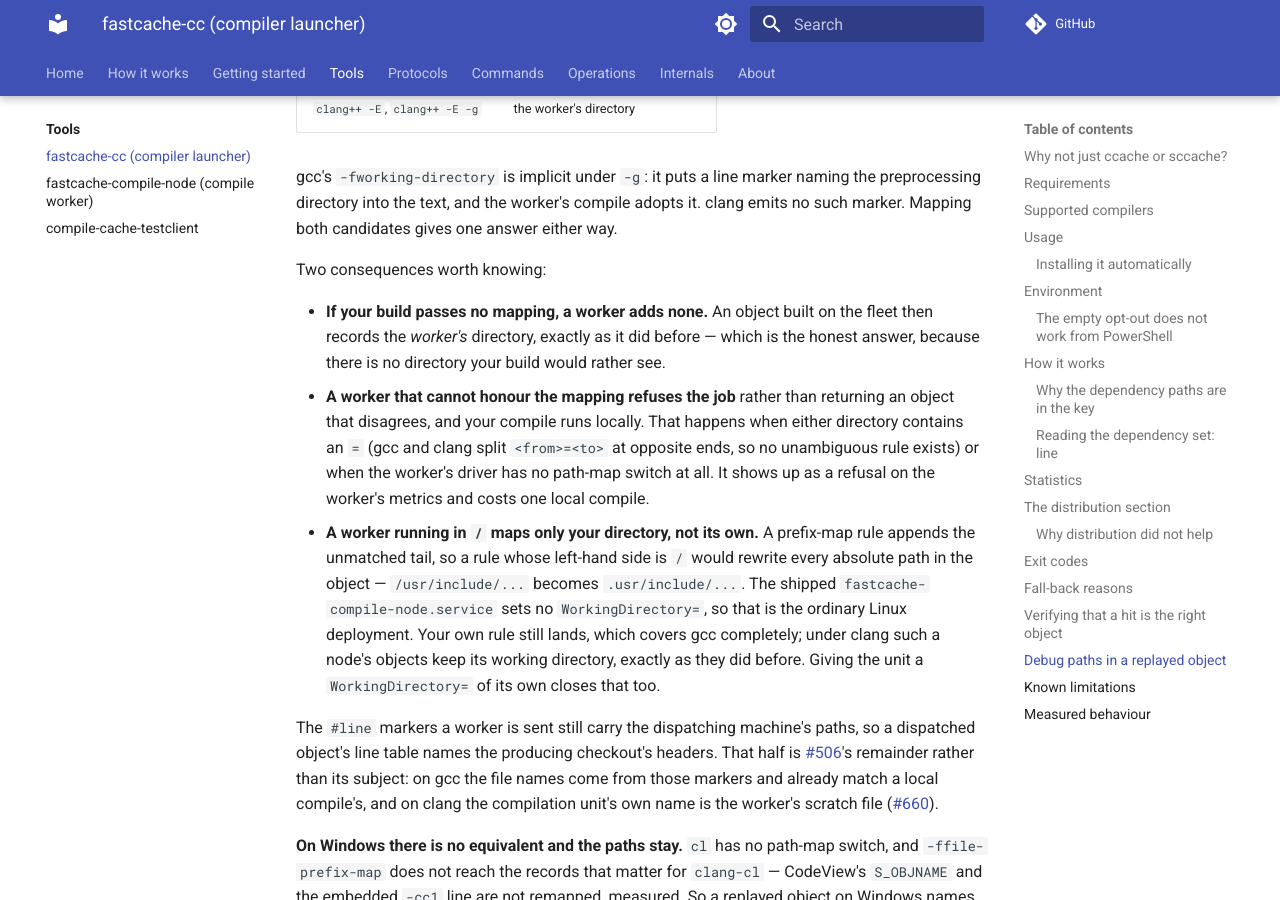
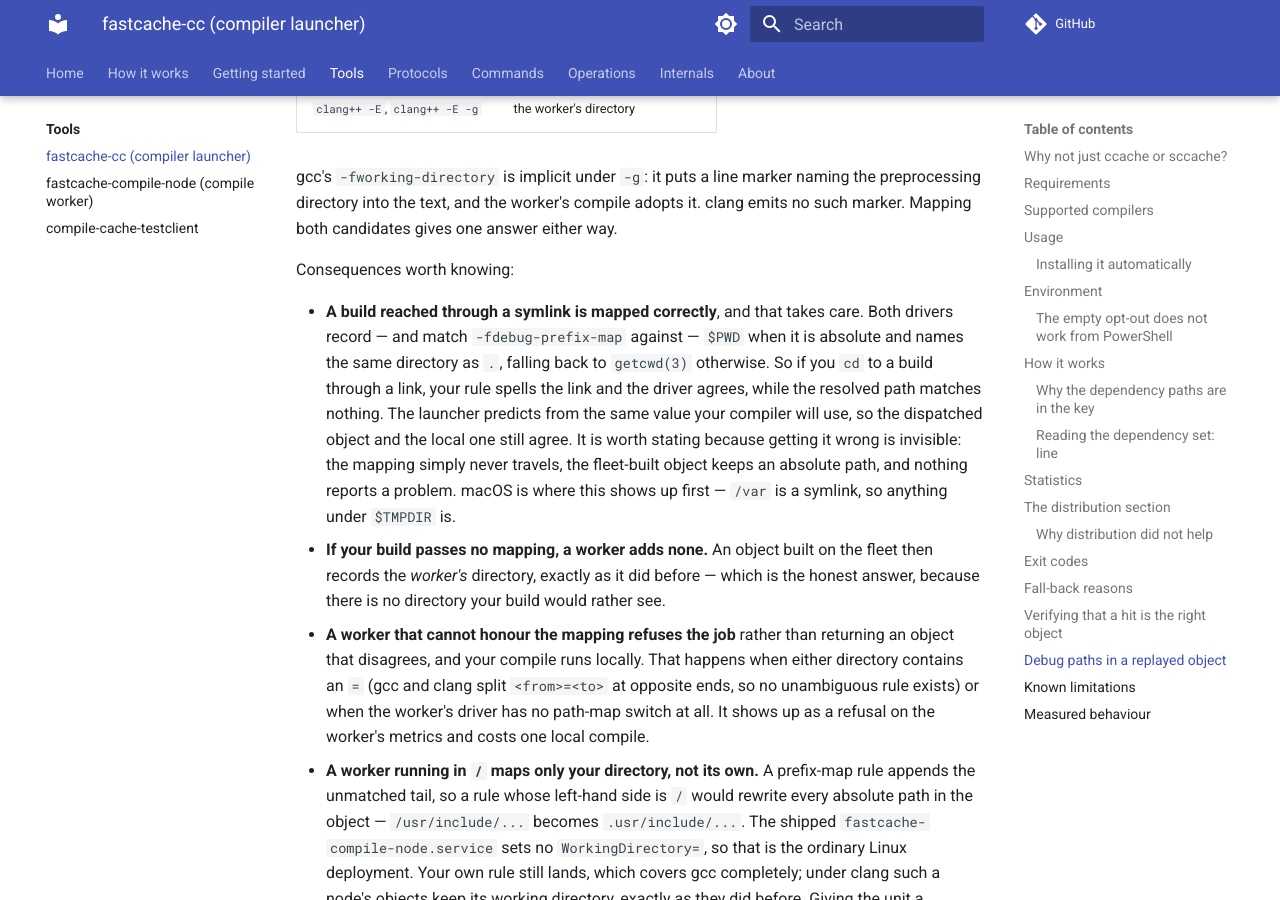
Before and after one commit to LASTRADA-Software/fastcached, an MkDocs documentation site: the page built from docs/tools/fastcache-cc.md, in a window 1280 px wide and 900 px high, scrolled down 19233 px. Built offline with MkDocs 1.6.1 and Material for MkDocs 9.7.7, drawn with Linux system fonts in a browser that asks for light colours; comment, search, counter and statistics services are not loaded.

Commit message:
docs: record that the mapped directory is $PWD, not getcwd(3)
The rulebook is where this belongs: it has already been a bug, and a silent one.
`.agent/rules/compile-cache.md` and the AGENT.md tripwire gain the measured rule
and the two things that make it stick -- that canonicalizing both sides is more
permissive than the driver and manufactures the disagreement in the other
direction, and that the residue in a wrong object identifies the DRIVER rather
than the origin, so a dispatched object showing the client's directory is gcc's
`-fworking-directory` marker rather than proof it never came from a worker.

That second point is a second, independent reason mapping a single candidate
could never have held: the symlink alone breaks it, and so does one fault
producing two residues.

`docs/tools/fastcache-cc.md` gets the operator-facing half -- a build reached
through a symlink is mapped correctly, and why that is worth saying at all
rather than assuming: getting it wrong is invisible from both ends.

Signed-off-by: Christian Parpart <christian@parpart.family>

```diff
--- a/.agent/rules/compile-cache.md
+++ b/.agent/rules/compile-cache.md
@@ -1302,6 +1302,31 @@ stops being one — the same confound that cost #493 a re-run.
     did exactly that, passed every unit test, and was caught only by reading
     `comp_dir` end to end. Removing the mapping fails both drivers naming DIFFERENT
     directories, which is the asymmetry itself.
+  - **And that directory is `$PWD`, not `getcwd(3)`** — asked through
+    `CompilerWorkingDirectory`, on both sides. Both drivers report `DW_AT_comp_dir`, and
+    byte-compare every `<from>` against, the `PWD` variable when it is ABSOLUTE and names
+    the SAME directory as `.`; `getcwd(3)` only when it is not. Measured, gcc 14 and
+    clang 20 identical, cwd `/tmp/l506f/build` reached as `/tmp/l506f-link/build`: the
+    link spelling is recorded verbatim, while unset, a different real directory, a
+    nonexistent path and a relative path each fall back to `/tmp/l506f/build`. So it is a
+    `stat` comparison, not a spelling one — `std::filesystem::equivalent`. And the
+    discriminating case: a rule written with the RESOLVED spelling matches NOTHING, so
+    this cannot be answered by canonicalizing both sides and comparing identities. That
+    is more permissive than the driver and would send a worker a mapping the local
+    compile never applied, manufacturing the disagreement in the other direction.
+    `current_path()` is `getcwd(3)`, so the first implementation matched nothing on any
+    build reached through a link, sent no pair, and left the dispatched object unmapped —
+    this ticket surviving its own fix, with every counter normal. macOS meets it because
+    `/var` is a symlink and `$TMPDIR` is under one; Linux `/tmp` is not, which is why it
+    reached master green. Case 13 therefore runs at TWO spellings, and each compiles its
+    own source or the second is served the first's cached object and never dispatches.
+  - **The residue identifies the DRIVER, not the origin.** A dispatched object recording
+    the CLIENT's directory does not mean it came from no worker: that is gcc's
+    `-fworking-directory` marker being adopted, measured with `DISPATCHED to` in the same
+    log. clang leaves the WORKER's showing for the identical fault. So macOS and Linux
+    print different directories for one defect, which is a SECOND reason mapping a single
+    candidate could never have held — either one breaks it alone. What discriminates is
+    the launcher's spelling against its resolved form, never which directory appeared.
   - **It is the node's WORKING directory, not its scratch directory** — the ticket
     said scratch and was wrong, so "map the scratch dir" fixes nothing.
     `CompileJobRunner::Run` spawns with absolute source and object paths and never
--- a/docs/tools/fastcache-cc.md
+++ b/docs/tools/fastcache-cc.md
@@ -637,8 +637,17 @@ gcc's `-fworking-directory` is implicit under `-g`: it puts a line marker naming
 preprocessing directory into the text, and the worker's compile adopts it. clang emits
 no such marker. Mapping both candidates gives one answer either way.
 
-Two consequences worth knowing:
+Consequences worth knowing:
 
+- **A build reached through a symlink is mapped correctly**, and that takes care. Both
+  drivers record — and match `-fdebug-prefix-map` against — `$PWD` when it is absolute
+  and names the same directory as `.`, falling back to `getcwd(3)` otherwise. So if you
+  `cd` to a build through a link, your rule spells the link and the driver agrees, while
+  the resolved path matches nothing. The launcher predicts from the same value your
+  compiler will use, so the dispatched object and the local one still agree. It is worth
+  stating because getting it wrong is invisible: the mapping simply never travels, the
+  fleet-built object keeps an absolute path, and nothing reports a problem. macOS is
+  where this shows up first — `/var` is a symlink, so anything under `$TMPDIR` is.
 - **If your build passes no mapping, a worker adds none.** An object built on the
   fleet then records the *worker's* directory, exactly as it did before — which is
   the honest answer, because there is no directory your build would rather see.
```
Also changed, not shown: AGENT.md (+14 -1 lines).
